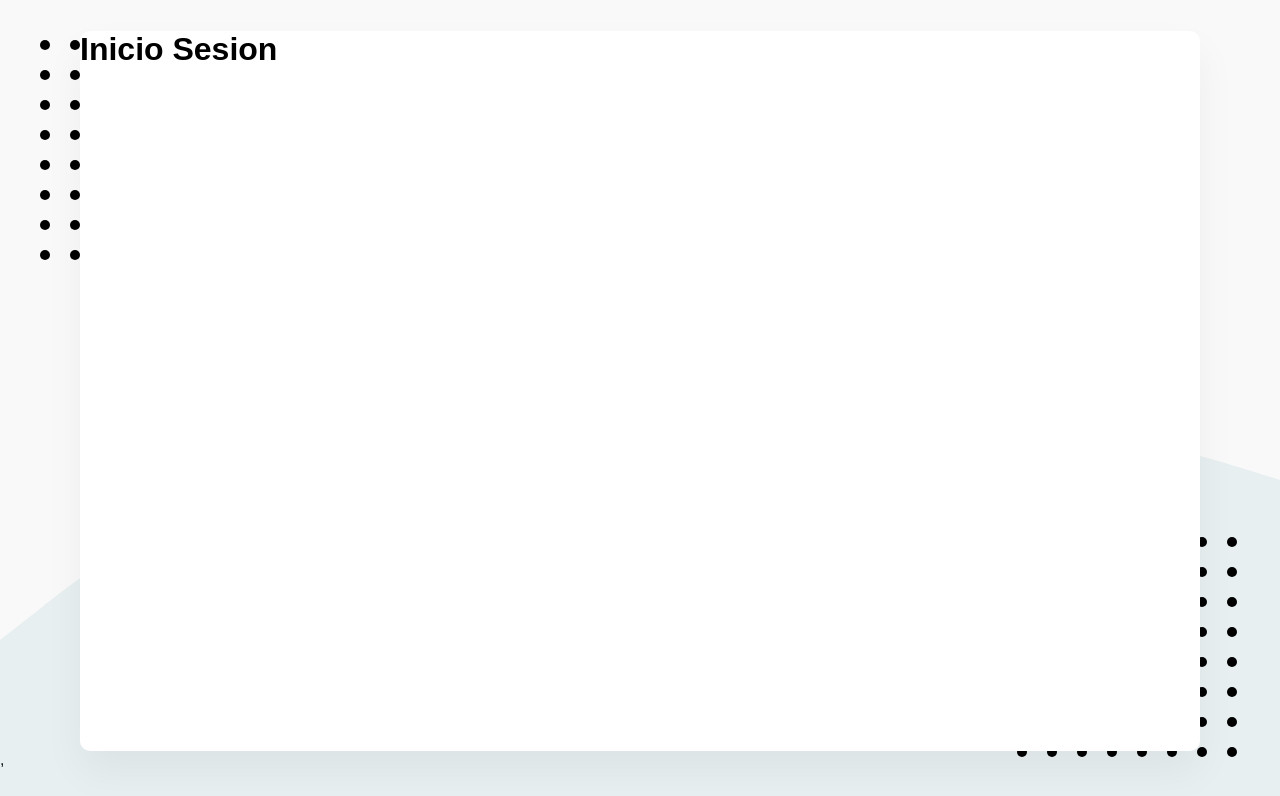
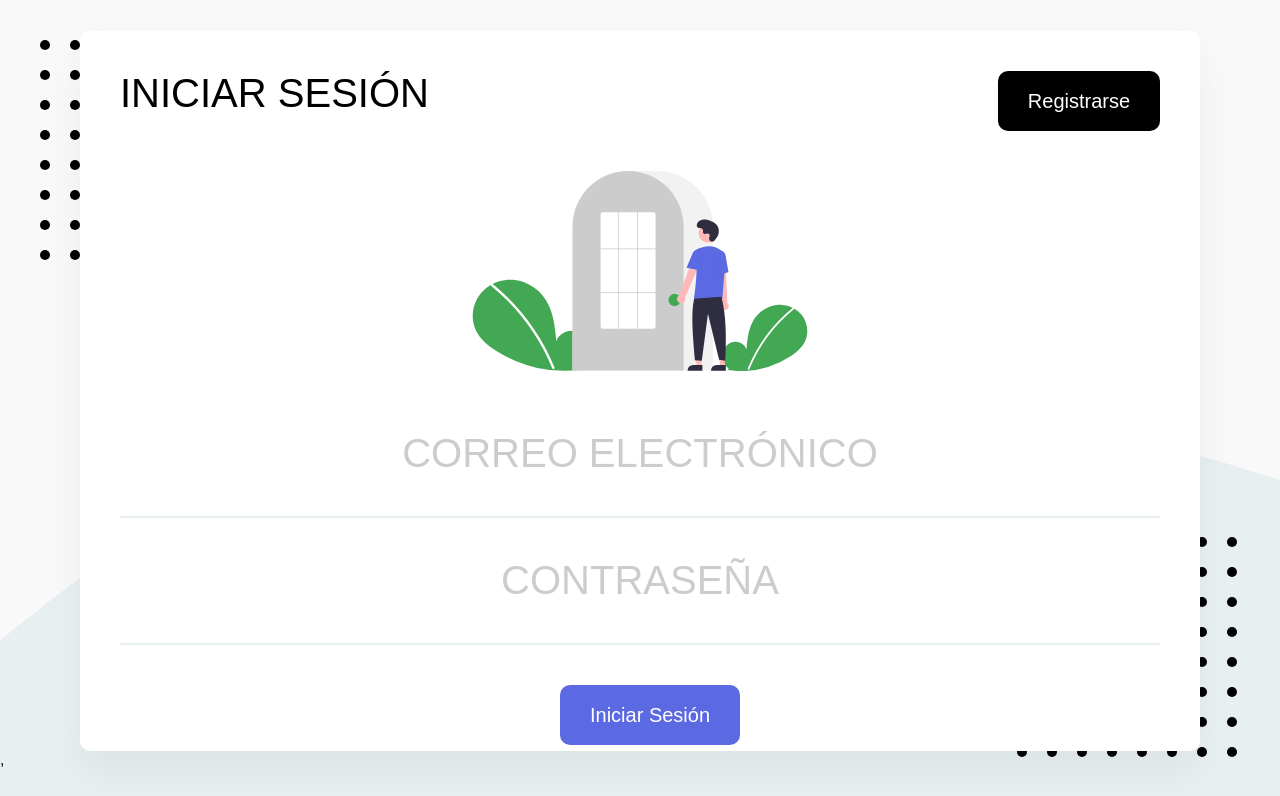
Before and after one commit to David-F-98/app_gastos_vite, a React (Vite) app: page /iniciar-sesion in a window 1280 px wide. Shown: the top 796 px of the page. Built offline with nearby package versions, Linux system fonts and the light colour scheme; what webfontloader would draw is missing.

Commit message:
Seccion de Iniciar Sesion

```diff
--- a/src/components/InicioDeSesion.jsx
+++ b/src/components/InicioDeSesion.jsx
@@ -1,10 +1,54 @@
 import React from 'react';
+import { Helmet, HelmetProvider } from 'react-helmet-async';
+import {Header,Titulo,ContenedorHeader} from '../elements/Header';
+import Boton from '../elements/Boton';
+import SvgLogin from '../images/login.svg?react'; // Forma de importar archivos SVG como componentes en React Vite
+import {Formulario,Input,ContenedorBoton} from '../elements/ElementosDeFormulario';
+import styled from 'styled-components';
+
+const Svg =  styled(SvgLogin)`
+    width: 100%;
+    max-height: 12.5rem;
+    margin-bottom: 1.25rem;
+
+`;
 
 const InicioDeSesion = () => {
     return (
-        <div>
-            <h1>Inicio Sesion</h1>
-        </div>
+        <>
+        <HelmetProvider>
+            <Helmet>
+                <title>Iniciar Sesión</title>
+            </Helmet>
+
+            <Header>
+                <ContenedorHeader>
+                    <Titulo>Iniciar Sesión</Titulo>
+                    <div>
+                        <Boton to='/crear-cuenta'>Registrarse</Boton>
+                    </div>
+                </ContenedorHeader>
+            </Header>
+        </HelmetProvider>
+        <Formulario>
+            <Svg/>
+            <Input
+                type='email'
+                name='email'
+                placeholder='Correo Electrónico'
+
+            />
+            <Input
+                type='password'
+                name='password'
+                placeholder='Contraseña'
+
+            />
+            <ContenedorBoton>
+                <Boton as='button' type='submit' $primario>Iniciar Sesión</Boton>
+            </ContenedorBoton>
+        </Formulario>
+    </>
      );
 }
 
```
